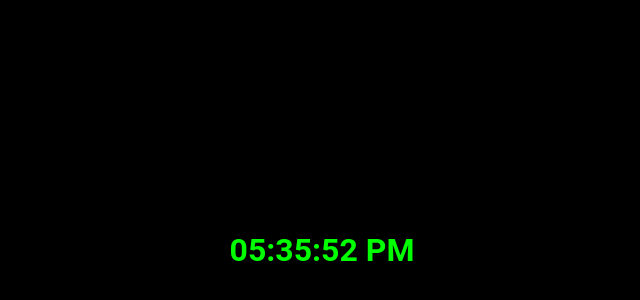
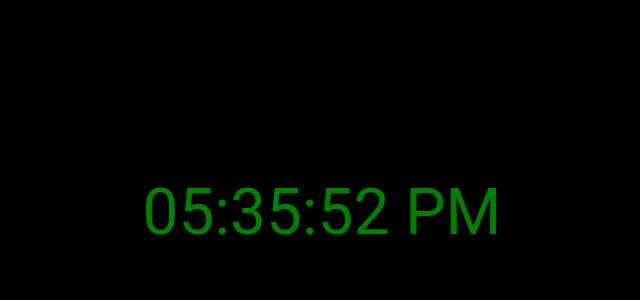
Before and after one commit to KumarPraveer/DigitalClock, a plain HTML site: page index.html in a window 1280 px wide. Shown: the part 188-488 px from the top of the page, without its empty margins (318-958 px from the left). Drawn offline with Linux system fonts and the light colour scheme.

Commit message:
third commit

```diff
--- a/css/main.scss
+++ b/css/main.scss
@@ -7,15 +7,13 @@
 
 main {
   #digitalClock {
-    position: absolute;
-    top: 50%;
-    left: 50%;
-    transform: translate(-50%, 50%);
+    color: green;
+    height: 100vh;
+    width: 100%;
+    display: flex;
     justify-content: center;
     align-items: center;
-    font-weight: bolder;
-    font-size: xx-large;
-    color: lime;
     font-family: "Roboto";
+    font-size: 4rem;
   }
 }
```
Also changed, not shown: css/main.css, 1 other file.
